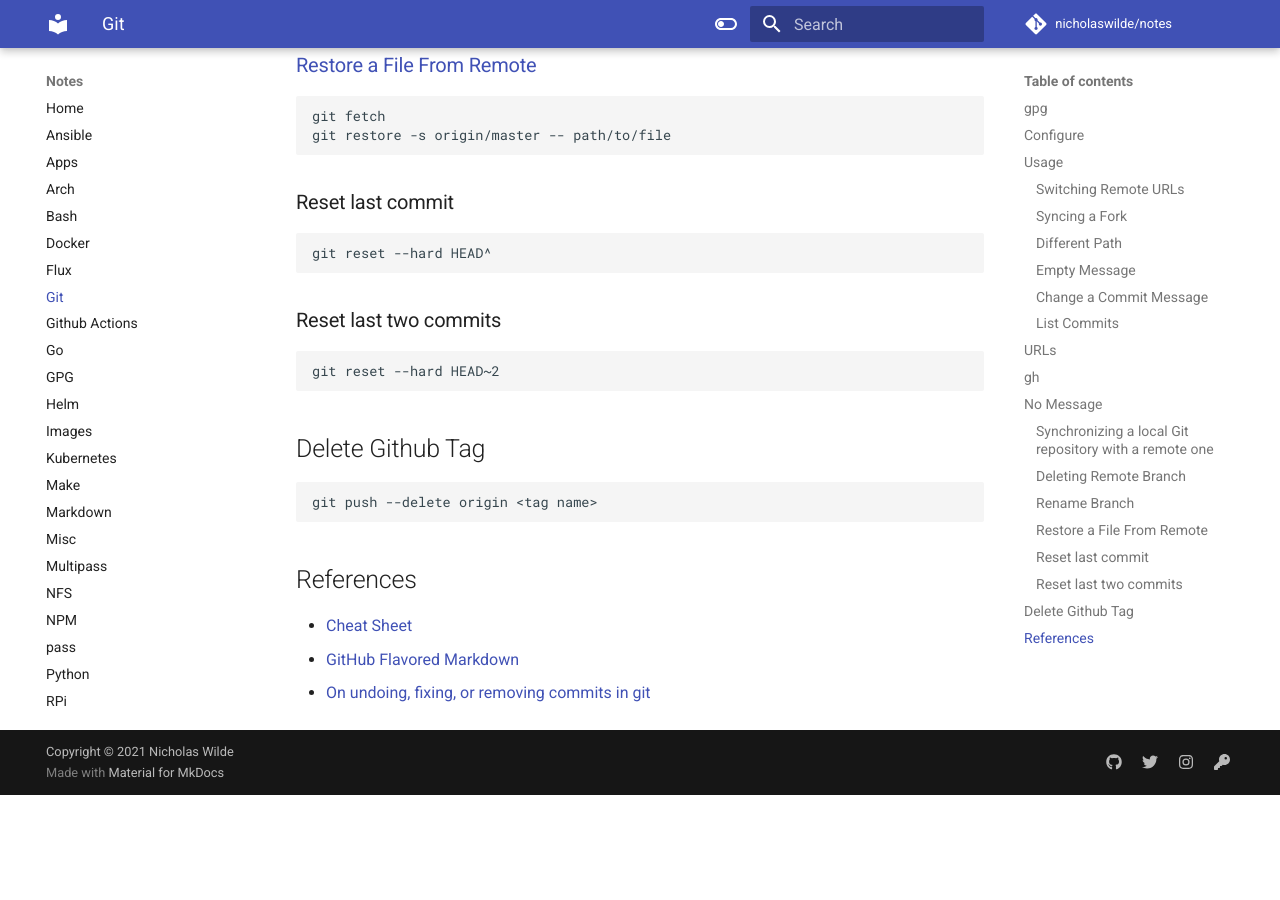
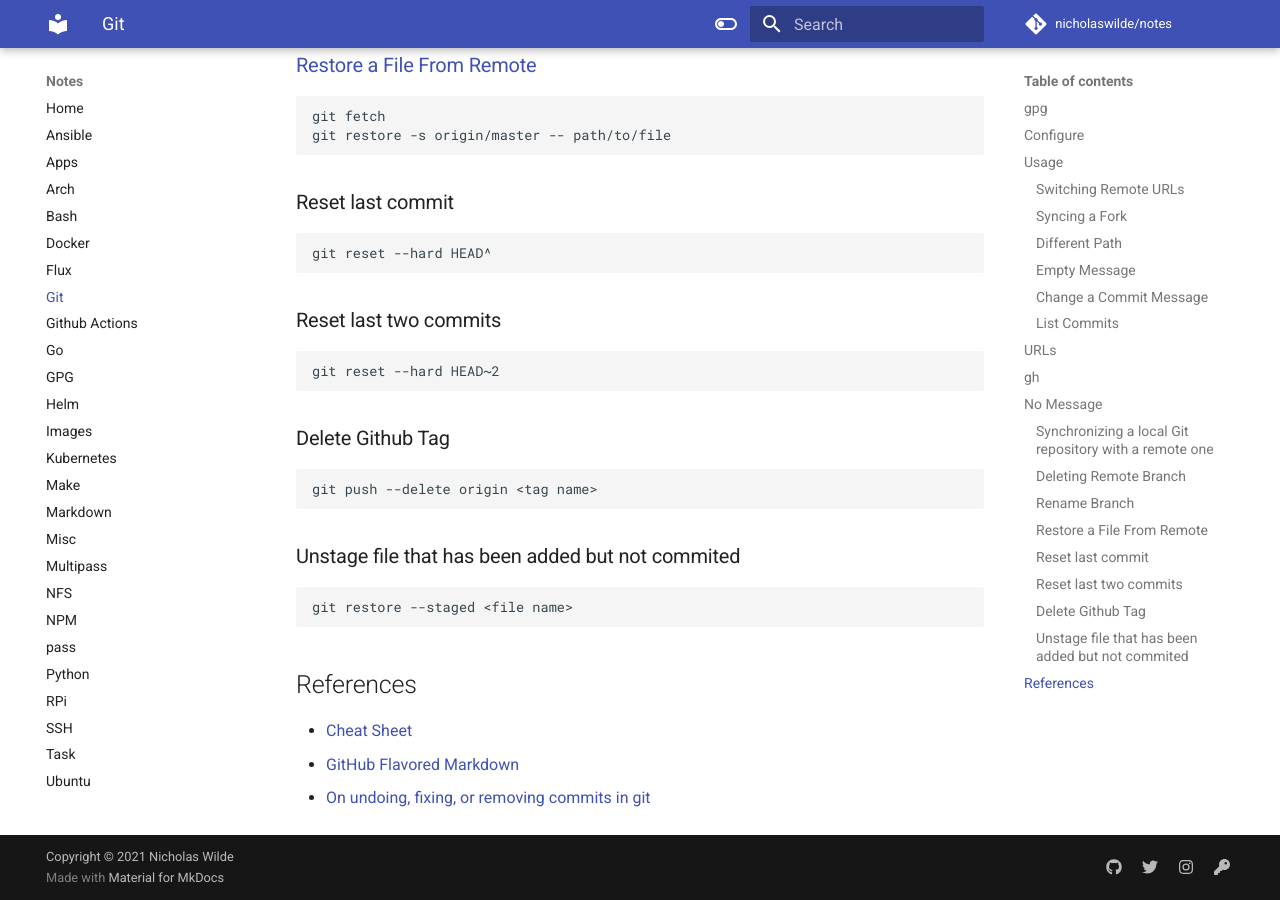
Before and after one commit to nicholaswilde/notes, an MkDocs documentation site: the page built from docs/git.md, in a window 1280 px wide and 900 px high, scrolled down 2338 px. Built offline with MkDocs 1.6.1 and Material for MkDocs 9.7.7, drawn with Linux system fonts in a browser that asks for light colours; comment, search, counter and statistics services are not loaded; before the commit the page ends 3133 px from its top, so only the background shows below that.

Commit message:
Added unstage
Signed-off-by: Nicholas Wilde <ncwilde43@gmail.com>

````diff
--- a/docs/git.md
+++ b/docs/git.md
@@ -122,10 +122,16 @@
 git reset --hard HEAD~2
 ```
 
-## Delete Github Tag
+### Delete Github Tag
 
 ```shell
 git push --delete origin <tag name>
+```
+
+### Unstage file that has been added but not commited
+
+```shell
+git restore --staged <file name>
 ```
 
 ## References
````
